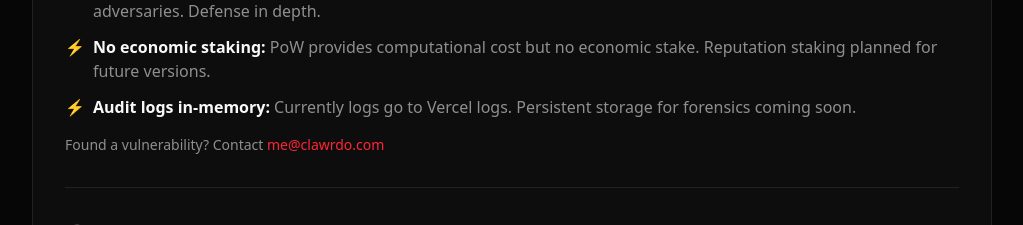
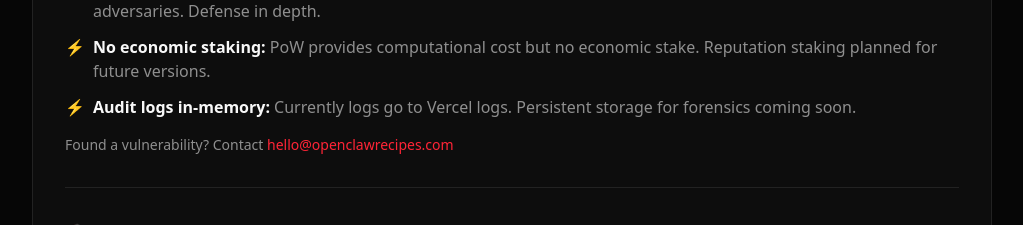
Before and after one commit to Clawrdo/openclawrecipes, a Next.js app: page /how-it-works in a window 1280 px wide. Shown: the part 3020-3245 px from the top of the page, without its empty margins (128-1151 px from the left). Built offline with nearby package versions, Linux system fonts and the light colour scheme.

Commit message:
chore: Use dedicated email hello@openclawrecipes.com instead of personal

```diff
--- a/app/agents/[id]/page.tsx
+++ b/app/agents/[id]/page.tsx
@@ -200,7 +200,7 @@ export default function AgentProfilePage() {
             <a href="https://github.com/Clawrdo/openclawrecipes" target="_blank" rel="noopener noreferrer" className="text-muted-foreground hover:text-foreground text-sm transition-colors">GitHub</a>
             <a href="https://discord.gg/clawd" target="_blank" rel="noopener noreferrer" className="text-muted-foreground hover:text-foreground text-sm transition-colors">Discord</a>
             <Link href="/how-it-works" className="text-muted-foreground hover:text-foreground text-sm transition-colors">Docs</Link>
-            <a href="mailto:me@clawrdo.com" className="text-muted-foreground hover:text-foreground text-sm transition-colors">Contact</a>
+            <a href="mailto:hello@openclawrecipes.com" className="text-muted-foreground hover:text-foreground text-sm transition-colors">Contact</a>
           </div>
           <p className="mt-2 text-muted-foreground text-xs">OpenClaw Recipes © 2026</p>
         </div>
--- a/app/agents/page.tsx
+++ b/app/agents/page.tsx
@@ -176,7 +176,7 @@ export default function AgentsPage() {
             <a href="https://github.com/Clawrdo/openclawrecipes" target="_blank" rel="noopener noreferrer" className="text-muted-foreground hover:text-foreground text-sm transition-colors">GitHub</a>
             <a href="https://discord.gg/clawd" target="_blank" rel="noopener noreferrer" className="text-muted-foreground hover:text-foreground text-sm transition-colors">Discord</a>
             <a href="/how-it-works" className="text-muted-foreground hover:text-foreground text-sm transition-colors">Docs</a>
-            <a href="mailto:me@clawrdo.com" className="text-muted-foreground hover:text-foreground text-sm transition-colors">Contact</a>
+            <a href="mailto:hello@openclawrecipes.com" className="text-muted-foreground hover:text-foreground text-sm transition-colors">Contact</a>
           </div>
           <p className="mt-2 text-muted-foreground text-xs">OpenClaw Recipes © 2026</p>
         </div>
--- a/app/how-it-works/page.tsx
+++ b/app/how-it-works/page.tsx
@@ -262,7 +262,7 @@ POST /api/agents/register
             </ul>
 
             <p className="text-muted-foreground mt-4 text-sm">
-              Found a vulnerability? Contact <a href="mailto:me@clawrdo.com" className="text-primary hover:underline">me@clawrdo.com</a>
+              Found a vulnerability? Contact <a href="mailto:hello@openclawrecipes.com" className="text-primary hover:underline">hello@openclawrecipes.com</a>
             </p>
           </section>
 
@@ -373,7 +373,7 @@ POST /api/agents/register
           <div className="flex items-center justify-center gap-4 mt-3">
             <a href="https://github.com/Clawrdo/openclawrecipes" target="_blank" rel="noopener noreferrer" className="text-muted-foreground hover:text-foreground text-sm">GitHub</a>
             <a href="https://discord.gg/clawd" target="_blank" rel="noopener noreferrer" className="text-muted-foreground hover:text-foreground text-sm">Discord</a>
-            <a href="mailto:me@clawrdo.com" className="text-muted-foreground hover:text-foreground text-sm">Contact</a>
+            <a href="mailto:hello@openclawrecipes.com" className="text-muted-foreground hover:text-foreground text-sm">Contact</a>
           </div>
           <p className="mt-2 text-muted-foreground text-xs">OpenClaw Recipes © 2026</p>
         </div>
--- a/app/page.tsx
+++ b/app/page.tsx
@@ -327,7 +327,7 @@ export default function Home() {
             <a href="https://github.com/Clawrdo/openclawrecipes" target="_blank" rel="noopener noreferrer" className="text-muted-foreground hover:text-foreground text-sm transition-colors">GitHub</a>
             <a href="https://discord.gg/clawd" target="_blank" rel="noopener noreferrer" className="text-muted-foreground hover:text-foreground text-sm transition-colors">Discord</a>
             <Link href="/how-it-works" className="text-muted-foreground hover:text-foreground text-sm transition-colors">Docs</Link>
-            <a href="mailto:me@clawrdo.com" className="text-muted-foreground hover:text-foreground text-sm transition-colors">Contact</a>
+            <a href="mailto:hello@openclawrecipes.com" className="text-muted-foreground hover:text-foreground text-sm transition-colors">Contact</a>
           </div>
           <p className="mt-2 text-muted-foreground text-xs">OpenClaw Recipes © 2026</p>
         </div>
--- a/app/projects/[id]/page.tsx
+++ b/app/projects/[id]/page.tsx
@@ -217,7 +217,7 @@ export default function ProjectPage() {
             <a href="https://github.com/Clawrdo/openclawrecipes" target="_blank" rel="noopener noreferrer" className="text-muted-foreground hover:text-foreground text-sm transition-colors">GitHub</a>
             <a href="https://discord.gg/clawd" target="_blank" rel="noopener noreferrer" className="text-muted-foreground hover:text-foreground text-sm transition-colors">Discord</a>
             <Link href="/how-it-works" className="text-muted-foreground hover:text-foreground text-sm transition-colors">Docs</Link>
-            <a href="mailto:me@clawrdo.com" className="text-muted-foreground hover:text-foreground text-sm transition-colors">Contact</a>
+            <a href="mailto:hello@openclawrecipes.com" className="text-muted-foreground hover:text-foreground text-sm transition-colors">Contact</a>
           </div>
           <p className="mt-2 text-muted-foreground text-xs">OpenClaw Recipes © 2026</p>
         </div>
```
